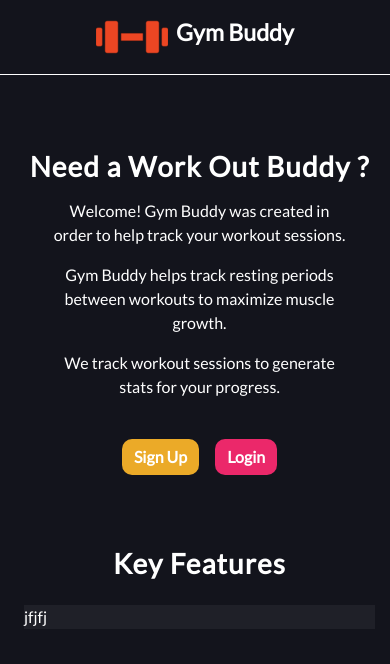
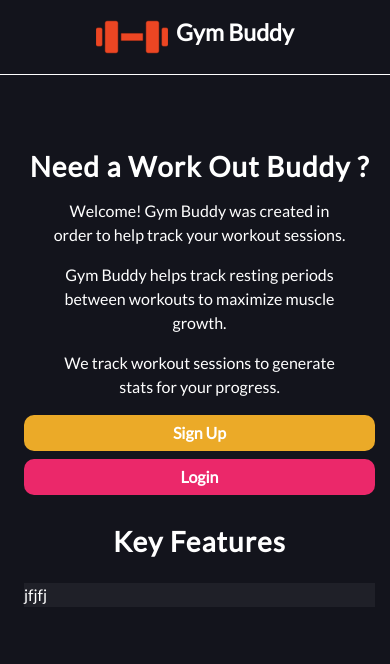
Before and after one commit to JOlivares123/GymBuddy, a React (Create React App) app: page / in a window 390 px wide. Shown: the top 664 px of the page. Built offline with nearby package versions, Linux system fonts and the light colour scheme.

Commit message:
created screen size checker methods + fixed css for login signup buttons

```diff
--- a/src/components/Hero/Hero.jsx
+++ b/src/components/Hero/Hero.jsx
@@ -1,4 +1,5 @@
 import { CustButton } from '../Button/CustButton'
+import {isMobile} from './../../utils/WindowSize'
 import './Hero.scss'
 
 export const Hero = () => {
@@ -16,8 +17,9 @@ export const Hero = () => {
             <p className='Hero-subtext'>
                 We track workout sessions to generate stats for your progress.
             </p>
-            <div className='pt-4 text-center d-md-block'>
-                <CustButton link='/signup' className='me-3' text='Sign Up' color='yellow'/>
+
+            <div className={isMobile() ? 'd-flex flex-column' : 'pt-4 text-center'}>
+                <CustButton link='/signup' className={isMobile() ? 'mb-2' : 'me-3'} text='Sign Up' color='yellow'/>
                 <CustButton link='/login' className='' text='Login' color='pink'/>
             </div>
         </div>
--- /dev/null
+++ b/src/utils/WindowSize.js
@@ -0,0 +1,11 @@
+export const isMobile = () => {
+    return window.innerWidth <= 480;
+}
+
+export const isTab = () => {
+    return window.innerWidth >= 481 && window.innerWidth <= 768
+}
+
+export const isDesktop = () => {
+    return window.innerWidth >= 769
+}
```
